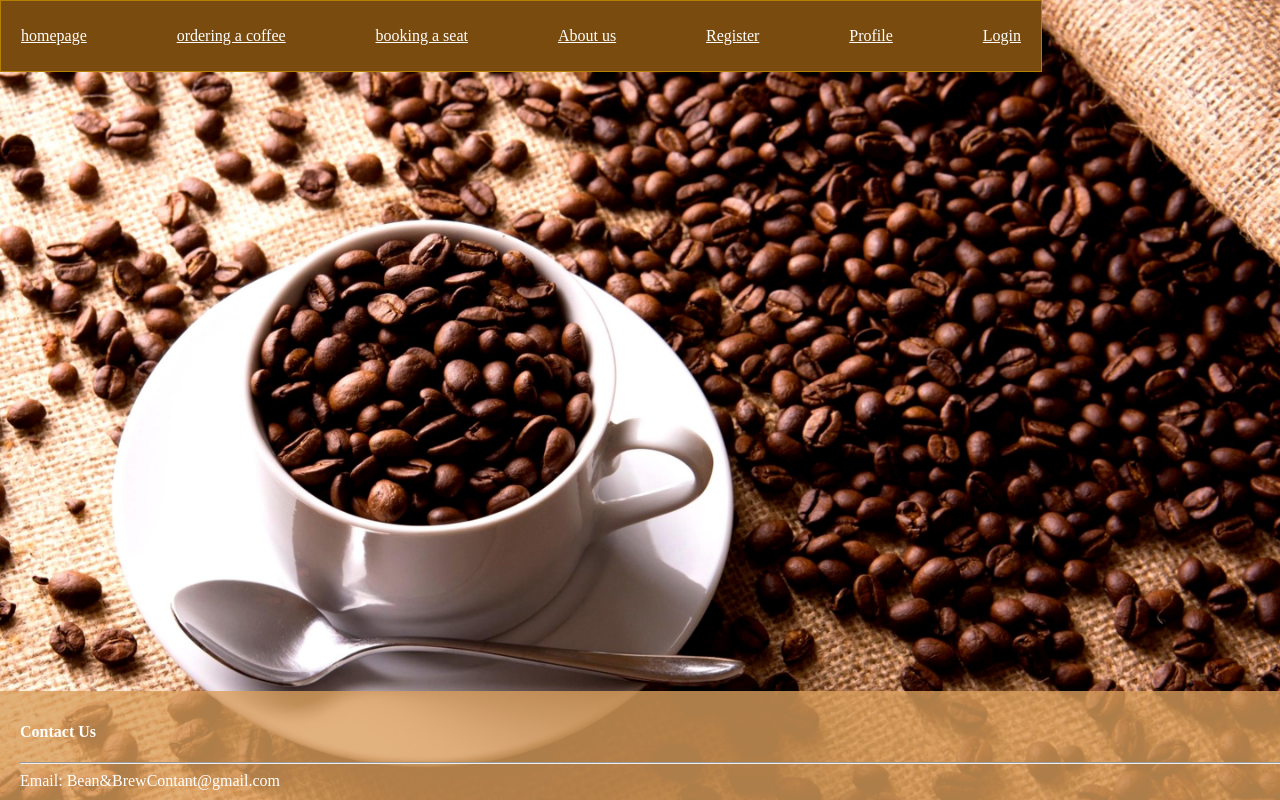
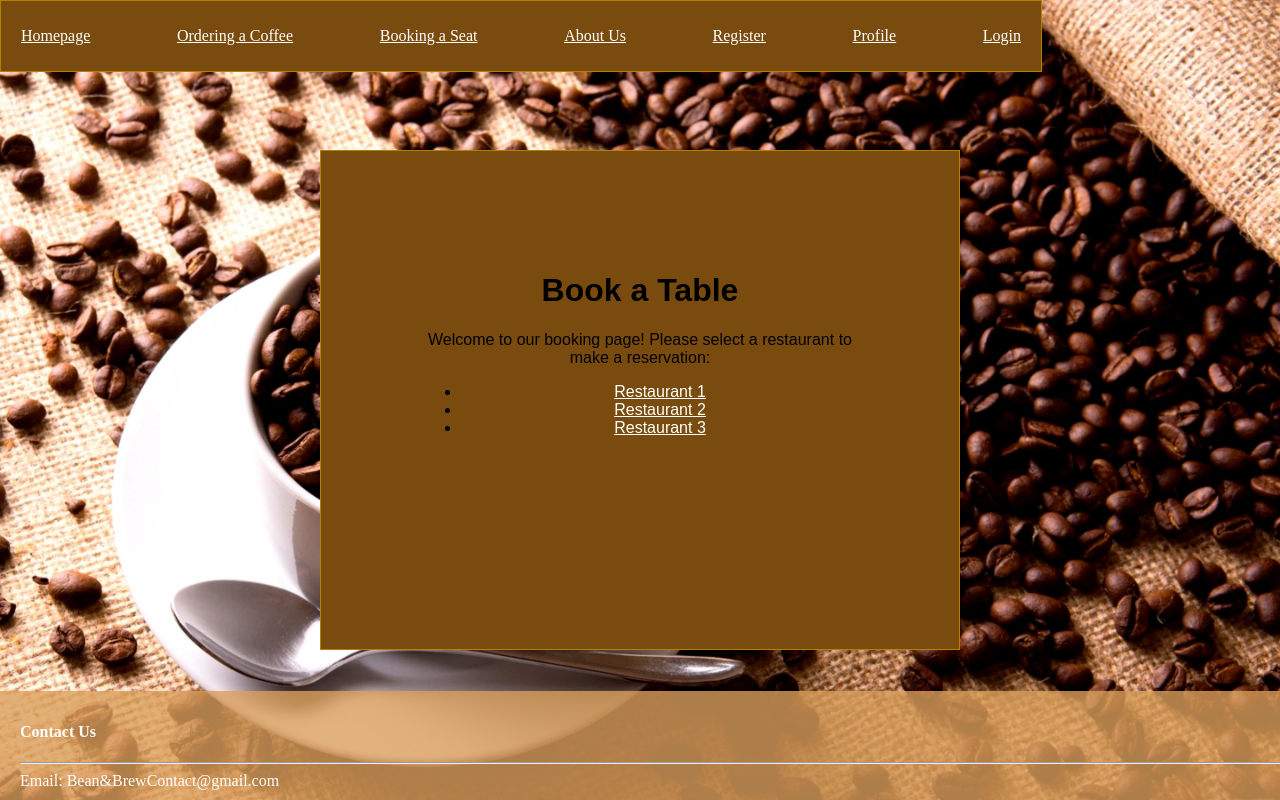
Before and after one commit to khanya-mcfadden/website-framework, a Flask app: template templates/BookingPage.html in a window 1280 px wide. Run offline with Flask 3, Linux system fonts and the light colour scheme; the template is opened without the code that fills it, so the values that code supplies are empty.

Commit message:
created base for bookign

```diff
--- a/templates/BookingPage.html
+++ b/templates/BookingPage.html
@@ -2,7 +2,7 @@
 <html lang="en">
 
 <head>
-    <title>Page Title</title>
+    <title>Booking Page</title>
     <meta charset="UTF-8">
     <meta name="viewport" content="width=device-width, initial-scale=1.0">
     <link rel="stylesheet" type="text/css" href="/stylesheet/main.css">
@@ -10,26 +10,33 @@
 
 <body>
     <nav class="topnav">
-        <a class="active" href="/" style="color: white;">homepage</a>
-        <a href="/ordering" style="color: white;">ordering a coffee</a>
-        <a href="/Booking" style="color: white;">booking a seat</a>
-        <a href="/contact" style="color: white;">About us</a>
-
+        <a class="active" href="/" style="color: white;">Homepage</a>
+        <a href="/ordering" style="color: white;">Ordering a Coffee</a>
+        <a href="/booking" style="color: white;">Booking a Seat</a>
+        <a href="/contact" style="color: white;">About Us</a>
         <a href="/register" style="color: white;">Register</a>
         <a href="/profile" style="color: white;">Profile</a>
-
         <a style="float:right; color: white;" href="/login">Login</a>
     </nav>
 
+    <div class="content"
+        style="font-family: Arial, sans-serif; margin: 0 auto; padding: 100px; background-color: #7A4B0E; box-sizing: border-box; min-height: 100px; max-width: 100%; text-align: center; position: absolute; height: 500px; top: 50%; left: 50%; transform: translate(-50%, -50%); border: 1px solid #b47e00;">
+        <h1>Book a Table</h1>
+        <p>Welcome to our booking page! Please select a restaurant to make a reservation:</p>
+        <ul>
+            <li><a href="/booking/restaurant1" style="color: white;">Restaurant 1</a></li>
+            <li><a href="/booking/restaurant2" style="color: white;">Restaurant 2</a></li>
+            <li><a href="/booking/restaurant3" style="color: white;">Restaurant 3</a></li>
+        </ul>
+    </div>
 
 
     <div class="footer">
         <footer>
             <h4>Contact Us</h4>
             <hr>
-
-                <label>Email: Bean&BrewContant@gmail.com </label>
-                <a href="mailto:Bean&BrewContant@gmail.com"></a><br>
+            <label>Email: Bean&BrewContact@gmail.com</label>
+            <a href="mailto:Bean&BrewContact@gmail.com"></a><br>
         </footer>
     </div>
 
```
Also changed, not shown: stylesheet/main.css (line endings or trailing spaces). Lines whose indentation alone changed are shown as unchanged.
